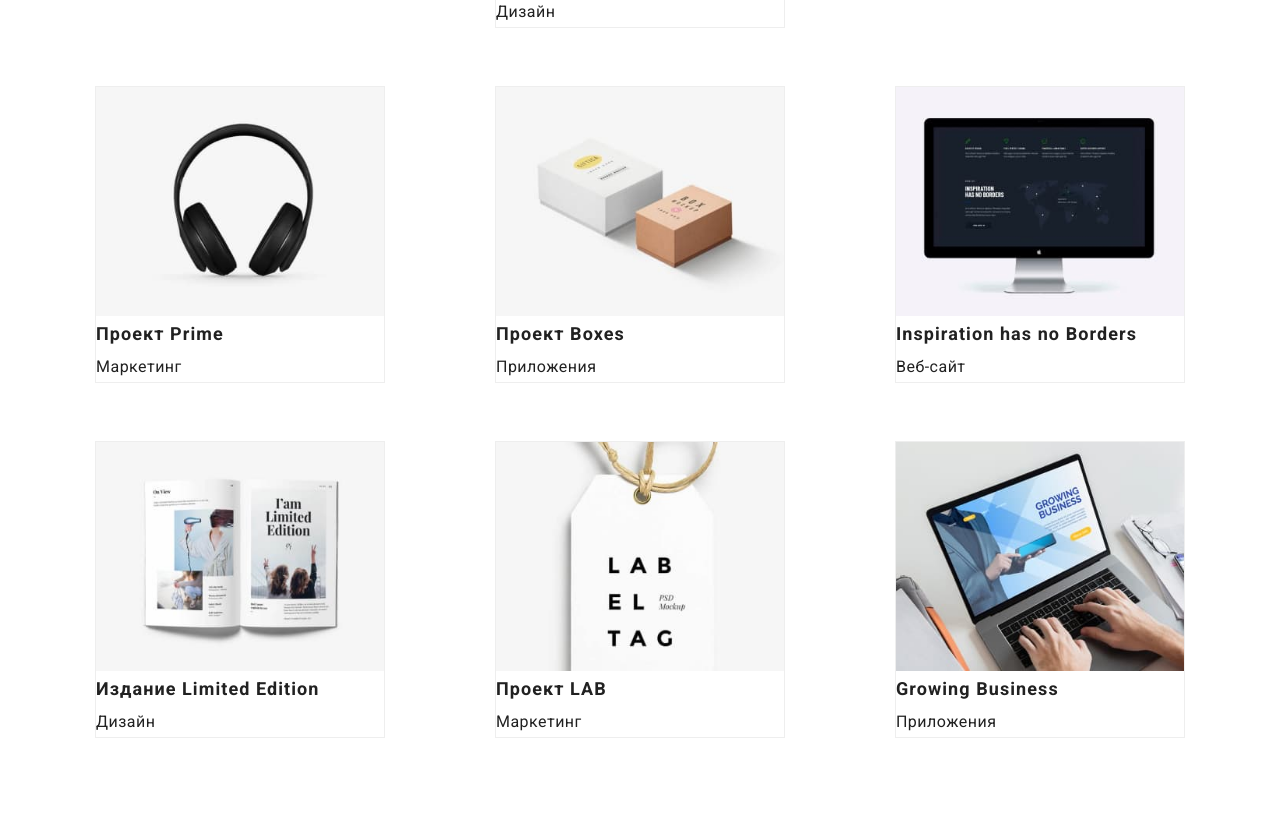
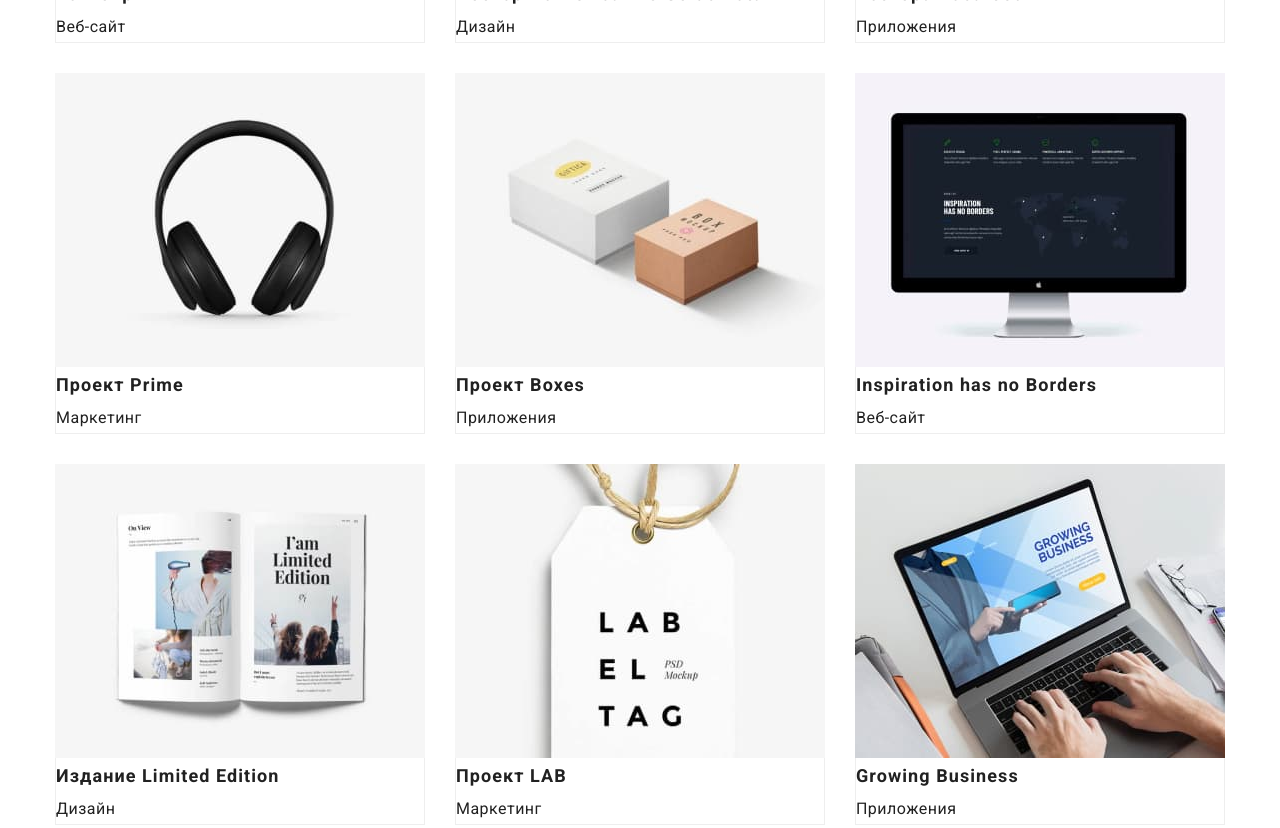
Before and after one commit to pylyps/goit-markup-hw-03, a plain HTML site: page portfolio.html in a window 1280 px wide. Shown: the part 597-1425 px from the top of the page. Drawn offline with nearby package versions, Linux system fonts and the light colour scheme.

Commit message:
DZ-3
1. Додано розмітку контейнерів
2. Викладено контент згідно макету за допомогою функцій флекс.

```diff
--- a/css/styles.css
+++ b/css/styles.css
@@ -9,6 +9,7 @@
     --color-bg-hero: #2F303A;
     --color-bg-secondary:#F5F4FA;
     --color-border:#EEEEEE;
+    --color-header-border: #ECECEC;
 
     /*Змінні для сітки  */
     --item-number: 3;
@@ -62,6 +63,8 @@ margin-right: auto;}
 
 /* Верхня рамка */
 
+.header{border-bottom: 1px solid var(--color-header-border);}
+
 .navigation-header {
     text-decoration: none;
     color: var(--color-text-main);
@@ -85,6 +88,7 @@ margin-right: auto;}
     font-size: 26px;
     line-height: 1.2;
     letter-spacing: 0.03em;
+;
 
 
 }
@@ -156,6 +160,7 @@ align-items: center;
 .grey {
     background-color: var(--color-bg-hero);
     margin-bottom: 94px;
+    padding-top: 60px;
 }
 
 /* buttons */
@@ -217,10 +222,9 @@ align-items: center;
 } */
 
 /* Чем занимаемся */
-.work-list{margin-bottom: 94px;}
+.work{margin-bottom: 94px;}
 
 /* Команда */
-.team-container{padding-bottom: 94px;}
 
 .team-header{padding-top: 94px;
 margin-bottom: 50px;}
@@ -257,7 +261,8 @@ letter-spacing: 0.03em;}
 .work-head{margin-bottom: 50px;}
 
 /* Команда */
-.team{background-color: var(--color-bg-secondary);}
+.team{background-color: var(--color-bg-secondary);
+    padding-bottom: 94px;}
 .team-title{font-weight: 500;
     font-size: 16px;
     line-height: 1.19;
@@ -289,7 +294,7 @@ letter-spacing: 0.03em;}
     text-decoration: none;}
 
 .footer{margin-bottom: 0%;
-padding-top: 60px;}
+}
 
 .mail{ display: block;
     margin-bottom: 9px;}
@@ -300,9 +305,11 @@ padding-top: 60px;}
 
 /* portfolio */
 
+.header-portfolio{margin-bottom: 94px;}
+
 /* Кнопки фільтрації */
 
-.nav-portfolio{margin-bottom: 94px;}
+
 .portfolio{margin-bottom: 94px;}
 
 .filters{display: flex;
@@ -313,7 +320,9 @@ margin-bottom: 34px;
 .button.seconadry{margin-right: 8px;}
 .button.seconadry:not(:last-child){margin: 0px;}
 
-.portfolio-figure{border:1px solid var(--color-border);
+.portfolio-figure{border-bottom:1px solid var(--color-border);
+    border-left: 1px solid var(--color-border);
+    border-right: 1px solid var(--color-border);
 }
 .portfolio-head{letter-spacing:0.06em;
     font-weight: 700;
--- a/portfolio.html
+++ b/portfolio.html
@@ -21,7 +21,7 @@
     />
   </head>
   <body>
-    <header>
+    <header class="header header-portfolio">
       <div class="container">
         <!--Робимо верхню рамку-->
         <nav class="nav nav-portfolio">
@@ -82,7 +82,7 @@
         <!-- Portfolio -->
         <ul class="li portfolio card-set">
           <li class="card-set-item">
-            <figure class="portfolio-figure">
+            <figure class="li">
               <img
                 class="portfolio-image"
                 src="./images/portfolio/img.jpg"
@@ -90,14 +90,14 @@
                 width="370"
                 height="294"
               />
-              <figcaption>
+              <figcaption class="portfolio-figure">
                 <h2 class="portfolio-head">Технокряк</h2>
                 <p class="portfolio-class">Веб-сайт</p>
               </figcaption>
             </figure>
           </li>
           <li class="card-set-item">
-            <figure class="portfolio-figure">
+            <figure class="li">
               <img
                 class="portfolio-image"
                 src="./images/portfolio/img-1.jpg"
@@ -105,14 +105,14 @@
                 width="370"
                 height="294"
               />
-              <figcaption>
+              <figcaption class="portfolio-figure">
                 <h2 class="portfolio-head">Постер New Orlean vs Golden Star</h2>
                 <p class="portfolio-class">Дизайн</p>
               </figcaption>
             </figure>
           </li>
           <li class="card-set-item">
-            <figure class="portfolio-figure">
+            <figure class="li">
               <img
                 class="portfolio-image"
                 src="./images/portfolio/img-2.jpg"
@@ -120,14 +120,14 @@
                 width="370"
                 height="294"
               />
-              <figcaption>
+              <figcaption class="portfolio-figure">
                 <h2 class="portfolio-head">Ресторан Seafood</h2>
                 <p class="portfolio-class">Приложения</p>
               </figcaption>
             </figure>
           </li>
           <li class="card-set-item">
-            <figure class="portfolio-figure">
+            <figure class="li">
               <img
                 class="portfolio-image"
                 src="./images/portfolio/img-3.jpg"
@@ -135,14 +135,14 @@
                 width="370"
                 height="294"
               />
-              <figcaption>
+              <figcaption class="portfolio-figure">
                 <h2 class="portfolio-head">Проект Prime</h2>
                 <p class="portfolio-class">Маркетинг</p>
               </figcaption>
             </figure>
           </li>
           <li class="card-set-item">
-            <figure class="portfolio-figure">
+            <figure class="li">
               <img
                 class="portfolio-image"
                 src="./images/portfolio/img-4.jpg"
@@ -150,14 +150,14 @@
                 width="370"
                 height="294"
               />
-              <figcaption>
+              <figcaption class="portfolio-figure">
                 <h2 lang="en" class="portfolio-head">Проект Boxes</h2>
                 <p class="portfolio-class">Приложения</p>
               </figcaption>
             </figure>
           </li>
           <li class="card-set-item">
-            <figure class="portfolio-figure">
+            <figure class="li">
               <img
                 class="portfolio-image"
                 lang="en"
@@ -166,14 +166,14 @@
                 width="370"
                 height="294"
               />
-              <figcaption>
+              <figcaption class="portfolio-figure">
                 <h2 class="portfolio-head">Inspiration has no Borders</h2>
                 <p class="portfolio-class">Веб-сайт</p>
               </figcaption>
             </figure>
           </li>
           <li class="card-set-item">
-            <figure class="portfolio-figure">
+            <figure class="li">
               <img
                 class="portfolio-image"
                 src="./images/portfolio/img-6.jpg"
@@ -181,14 +181,14 @@
                 width="370"
                 height="294"
               />
-              <figcaption>
+              <figcaption class="portfolio-figure">
                 <h2 class="portfolio-head">Издание Limited Edition</h2>
                 <p class="portfolio-class">Дизайн</p>
               </figcaption>
             </figure>
           </li>
           <li class="card-set-item">
-            <figure class="portfolio-figure">
+            <figure class="li">
               <img
                 class="portfolio-image"
                 src="./images/portfolio/img-7.jpg"
@@ -196,14 +196,14 @@
                 width="370"
                 height="294"
               />
-              <figcaption>
+              <figcaption class="portfolio-figure">
                 <h2 class="portfolio-head">Проект LAB</h2>
                 <p class="portfolio-class">Маркетинг</p>
               </figcaption>
             </figure>
           </li>
           <li class="card-set-item">
-            <figure class="portfolio-figure">
+            <figure class="li">
               <img
                 class="portfolio-image"
                 lang="en"
@@ -212,7 +212,7 @@
                 width="370"
                 height="294"
               />
-              <figcaption>
+              <figcaption class="portfolio-figure">
                 <h2 class="portfolio-head">Growing Business</h2>
                 <p class="portfolio-class">Приложения</p>
               </figcaption>
```
Also changed, not shown: index.html (+5 -5 lines).
